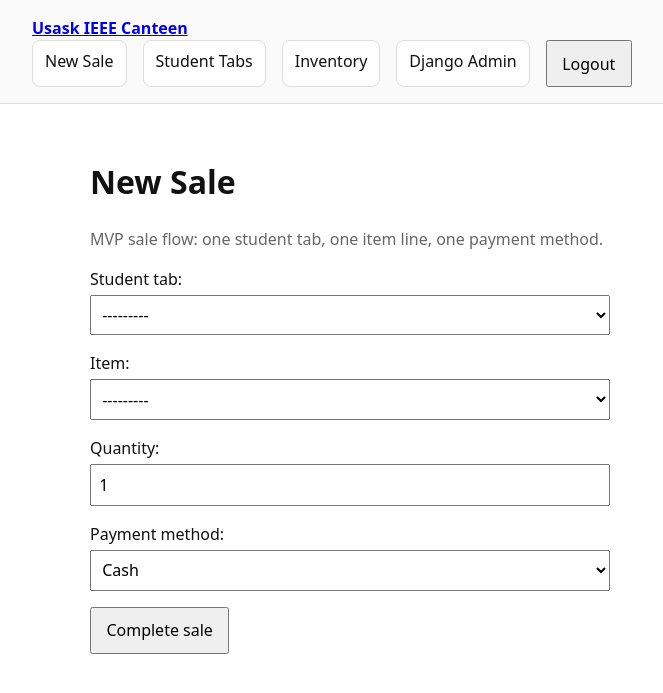
After one commit to Zephyrus-IX/Usask-IEEE-Canteen, a Django app: page /sales/new/ in a window 1280 px wide. The commit adds this page. Shown: the top 693 px of the page, without its empty margins (0-663 px from the left). Run offline with Django 5.2, Linux system fonts and the light colour scheme; the visitor is signed in with stand-in values (Sample User, id 1); data that the repository does not hold is empty.

Commit message:
Add basic new sale web flow

```diff
--- a/backend/canteen/forms.py
+++ b/backend/canteen/forms.py
@@ -1,6 +1,6 @@
 from django import forms
 
-from .models import InventoryItem, StudentTab
+from .models import InventoryItem, Sale, StudentTab
 
 
 class StudentTabForm(forms.ModelForm):
@@ -37,3 +37,25 @@ class InventoryItemForm(forms.ModelForm):
         widgets = {
             "notes": forms.Textarea(attrs={"rows": 3}),
         }
+
+
+class NewSaleForm(forms.Form):
+    student_tab = forms.ModelChoiceField(
+        queryset=StudentTab.objects.none(),
+        label="Student tab",
+    )
+    item = forms.ModelChoiceField(
+        queryset=InventoryItem.objects.none(),
+        label="Item",
+    )
+    quantity = forms.IntegerField(min_value=1, initial=1)
+    payment_method = forms.ChoiceField(choices=Sale.PaymentMethod.choices)
+
+    def __init__(self, *args, **kwargs):
+        super().__init__(*args, **kwargs)
+        self.fields["student_tab"].queryset = StudentTab.objects.filter(is_active=True).order_by(
+            "student_id"
+        )
+        self.fields["item"].queryset = InventoryItem.objects.filter(
+            is_active=True, quantity_on_hand__gt=0
+        ).order_by("name")
--- a/backend/canteen/views.py
+++ b/backend/canteen/views.py
@@ -1,14 +1,47 @@
+from django.contrib import messages
 from django.contrib.auth.mixins import LoginRequiredMixin
-from django.shortcuts import render
+from django.core.exceptions import ValidationError
+from django.shortcuts import redirect, render
 from django.urls import reverse_lazy
+from django.views import View
 from django.views.generic import CreateView, ListView
 
-from .forms import InventoryItemForm, StudentTabForm
+from .forms import InventoryItemForm, NewSaleForm, StudentTabForm
 from .models import InventoryItem, StudentTab
+from .services import create_sale
 
 
 def home(request):
     return render(request, "canteen/home.html")
+
+
+class NewSaleView(LoginRequiredMixin, View):
+    template_name = "canteen/new_sale.html"
+
+    def get(self, request):
+        return render(request, self.template_name, {"form": NewSaleForm()})
+
+    def post(self, request):
+        form = NewSaleForm(request.POST)
+        if form.is_valid():
+            try:
+                sale = create_sale(
+                    student_tab=form.cleaned_data["student_tab"],
+                    items=[
+                        {
+                            "inventory_item": form.cleaned_data["item"],
+                            "quantity": form.cleaned_data["quantity"],
+                        }
+                    ],
+                    payment_method=form.cleaned_data["payment_method"],
+                    handled_by=request.user,
+                )
+            except ValidationError as exc:
+                form.add_error(None, exc)
+            else:
+                messages.success(request, f"Sale #{sale.pk} completed: ${sale.total_amount}")
+                return redirect("new-sale")
+        return render(request, self.template_name, {"form": form})
 
 
 class StudentTabListView(LoginRequiredMixin, ListView):
--- a/backend/canteen_project/urls.py
+++ b/backend/canteen_project/urls.py
@@ -6,6 +6,7 @@ from canteen import views
 urlpatterns = [
     path("", views.home, name="home"),
     path("accounts/", include("django.contrib.auth.urls")),
+    path("sales/new/", views.NewSaleView.as_view(), name="new-sale"),
     path("tabs/", views.StudentTabListView.as_view(), name="student-tab-list"),
     path("tabs/new/", views.StudentTabCreateView.as_view(), name="student-tab-create"),
     path("inventory/", views.InventoryItemListView.as_view(), name="inventory-item-list"),
--- a/backend/templates/canteen/base.html
+++ b/backend/templates/canteen/base.html
@@ -27,6 +27,7 @@
   <header>
     <strong><a href="{% url 'home' %}">Usask IEEE Canteen</a></strong>
     <nav aria-label="Main navigation">
+      <a href="{% url 'new-sale' %}">New Sale</a>
       <a href="{% url 'student-tab-list' %}">Student Tabs</a>
       <a href="{% url 'inventory-item-list' %}">Inventory</a>
       <a href="/admin/">Django Admin</a>
--- a/backend/templates/canteen/home.html
+++ b/backend/templates/canteen/home.html
@@ -7,7 +7,7 @@
   <p>Plain functional prototype dashboard.</p>
 
   <section class="cards" aria-label="MVP navigation preview">
-    <a class="card" href="#">New Sale <span class="muted">coming next</span></a>
+    <a class="card" href="{% url 'new-sale' %}">New Sale</a>
     <a class="card" href="{% url 'student-tab-list' %}">Student Tabs</a>
     <a class="card" href="{% url 'inventory-item-list' %}">Inventory</a>
     <a class="card" href="#">Restocks <span class="muted">coming later</span></a>
--- /dev/null
+++ b/backend/templates/canteen/new_sale.html
@@ -0,0 +1,20 @@
+{% extends "canteen/base.html" %}
+
+{% block title %}New Sale · Usask IEEE Canteen{% endblock %}
+
+{% block content %}
+  <h1>New Sale</h1>
+  <p class="muted">MVP sale flow: one student tab, one item line, one payment method.</p>
+
+  {% if messages %}
+    {% for message in messages %}
+      <p>{{ message }}</p>
+    {% endfor %}
+  {% endif %}
+
+  <form method="post">
+    {% csrf_token %}
+    {{ form.as_p }}
+    <button type="submit">Complete sale</button>
+  </form>
+{% endblock %}
```
Also changed, not shown: backend/canteen/test_views.py (+56 -1 lines).
